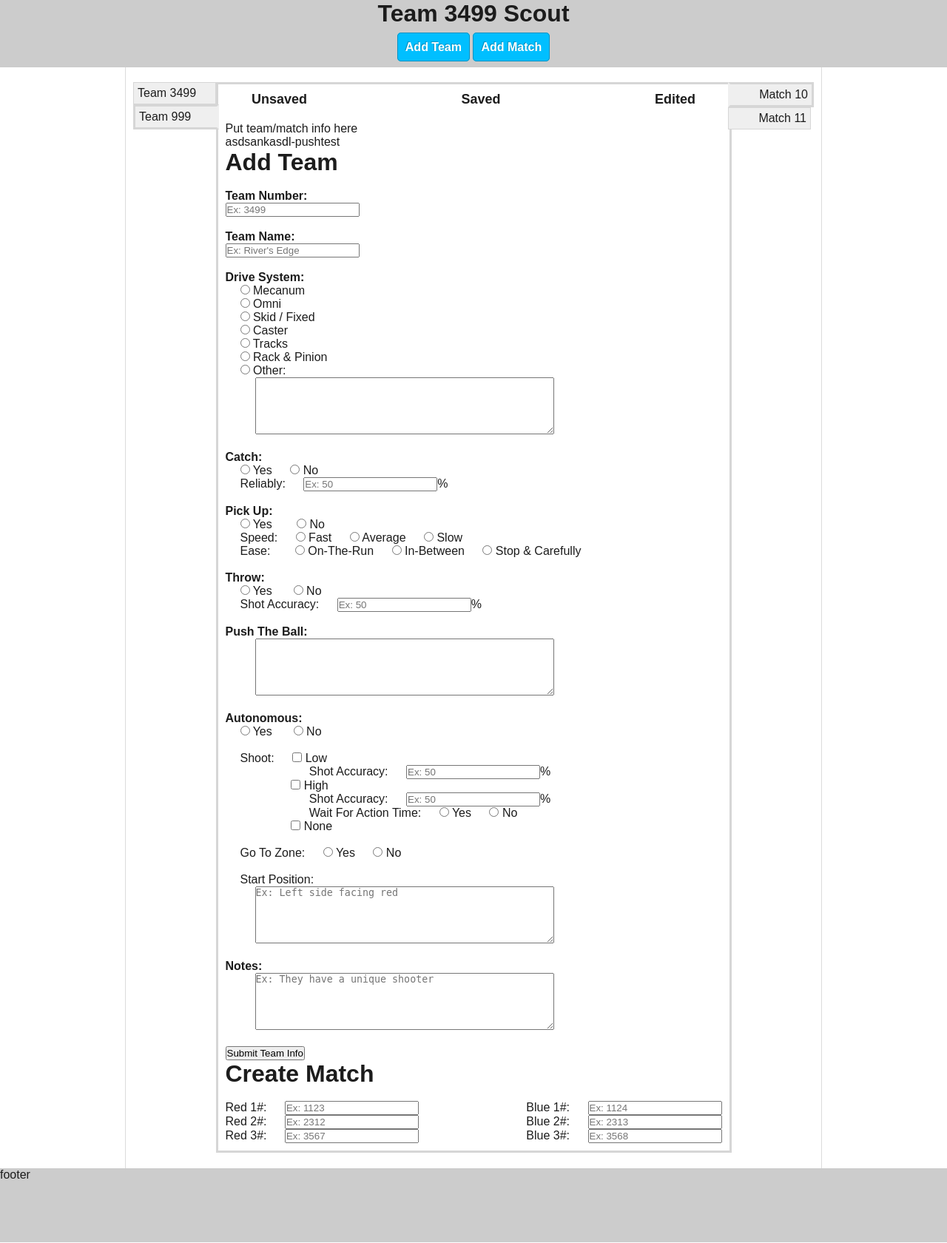
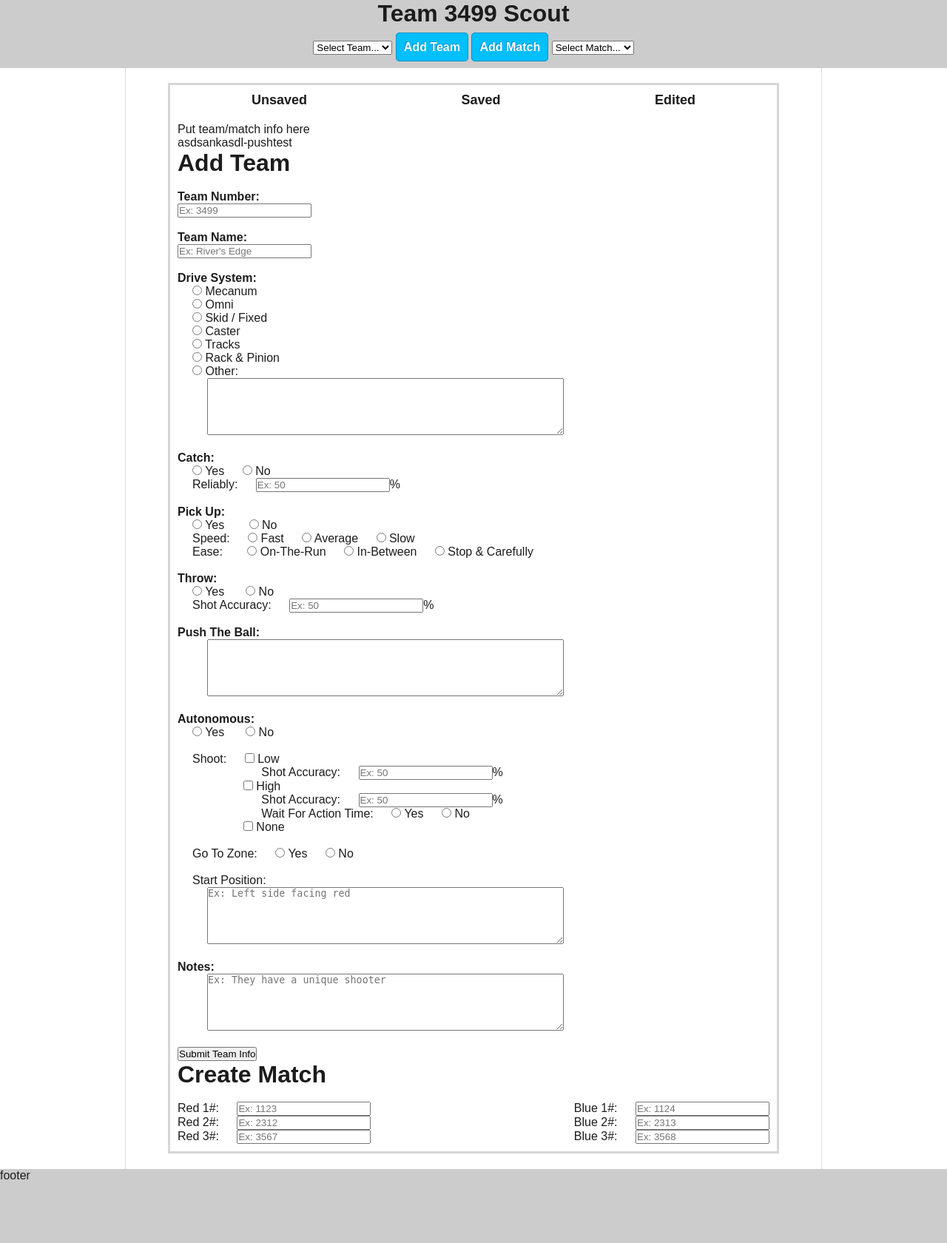
Before and after one commit to team3499/FRC-Scout, a PHP site: page / in a window 1280 px wide. Shown: the whole page at 74% size. Run offline with PHP 8.4, Linux system fonts and the light colour scheme.

Commit message:
got rid of tabs, put into select

```diff
--- a/css/style.css
+++ b/css/style.css
@@ -89,7 +89,7 @@ body {
     padding:10px 10px 10px;
     margin-top:5px;
     /*display:inline;*/
-    width:671px;
+    width:800px;
     margin:0 auto;
 }
 .optionsTitle{
--- a/index.html
+++ b/index.html
@@ -14,21 +14,33 @@
                 <br/>
             </div>
             <div class="navigation">
+                <select>
+                    <option>Select Team...</option>
+                    <option onclick="location.href='#team3499'">Team 3499</option>
+                    <option onclick="location.href='#team999'">Team 999</option>
+                </select>
                 <a href="#">Add Team</a>
                 <a href="#">Add Match</a>
+                <select>
+                    <option>Select Match...</option>
+                    <option onclick="location.href='#match10'">Match 10</option>
+                    <option onclick="location.href='#match18'">Match 18</option>
+                </select>
             </div><br/>
 
         </div>
 
         <div id="main"> <!-- Put everything here -->
-            <div class="barL"> <!-- The bar to choose stuff from -->
+            <!--
+            <div class="barL"> <!-- The bar to choose stuff from - ->
                <a href="#" class="barLink">Team 3499</a>
                <a href="#" class="barLink selectedL">Team 999</a>
             </div>
-            <div class="barR"> <!-- The bar to choose stuff from -->
+            <div class="barR"> <!-- The bar to choose stuff from - ->
                 <a href="#" class="barLink selectedR">Match 10</a>
                 <a href="#" class="barLink">Match 11</a>
             </div>
+            -->
             <div class="info"> <!-- Shows team and match info and additions -->
                 <div class="optionsTitle">
                     <span class="options optionsL">Unsaved</span>
```
